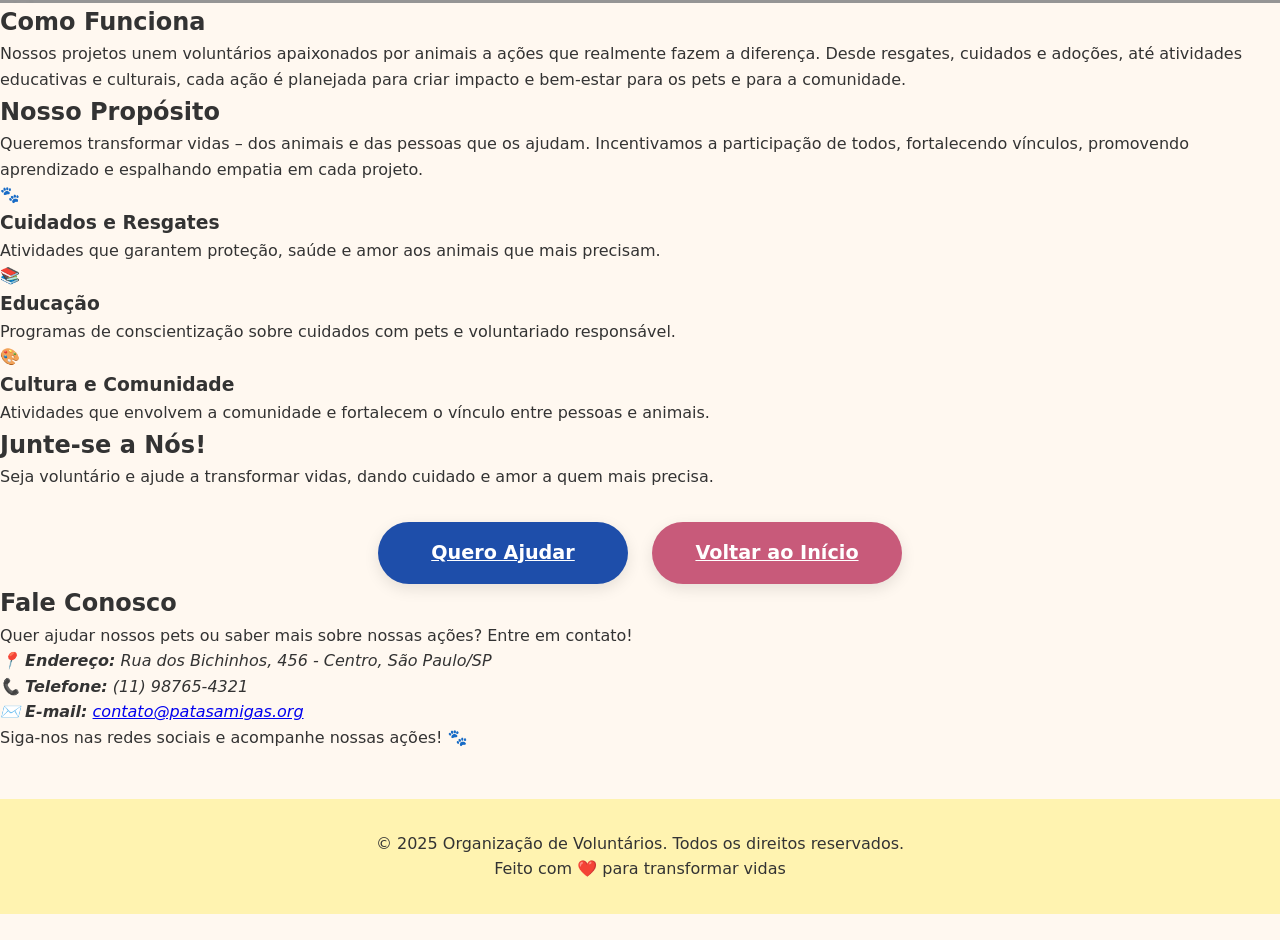
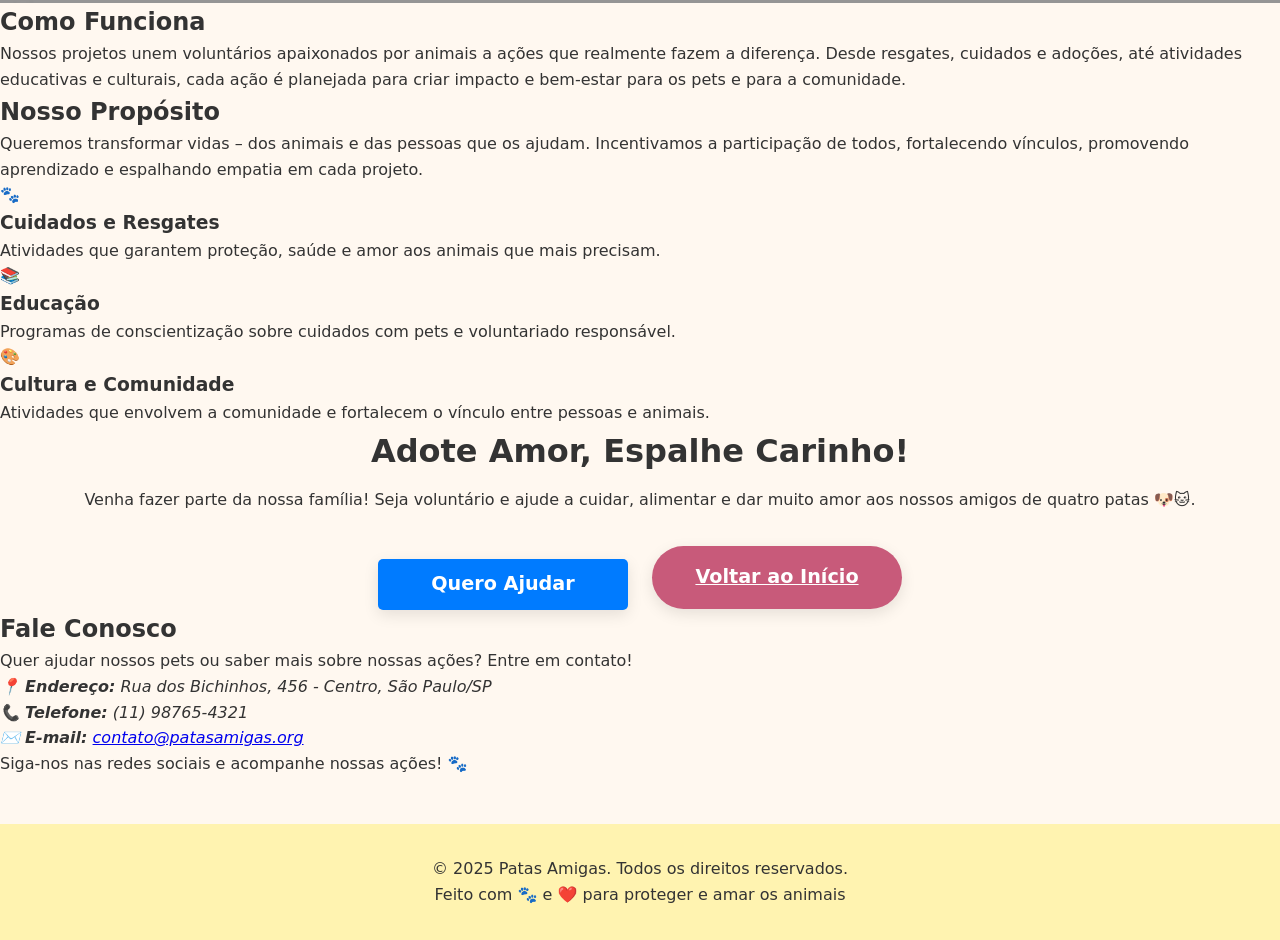
Before and after one commit to Yumizak/AulaDeProgramacaoWebPatasAmigas-main, a plain HTML site: page projeto.html in a window 1280 px wide. Shown: the part 867-1807 px from the top of the page. Before the commit the page ends 1781 px from the top, so only its background shows below. Drawn offline with Linux system fonts and the light colour scheme.

Commit message:
Novas imagens e organização de código

```diff
--- a/projeto.html
+++ b/projeto.html
@@ -10,10 +10,10 @@
     <!-- Header -->
     <header>
         <nav>
-            <div class="logo">💙 Voluntários</div>
+            <div class="logo">&#128062; Patas Amigas</div>
             <ul id="navMenu">
-                <li><a href="index.html">Início</a></li>
-                <li><a href="projeto.html" class="active">Projetos</a></li>
+                <li><a href="index.html" class="active">Início</a></li>
+                <li><a href="projeto.html">Projetos</a></li>
                 <li><a href="cadastro.html">Seja Voluntário</a></li>
             </ul>
         </nav>
@@ -60,8 +60,8 @@
 <!-- Call to Action -->
 <section class="cta">
     <div class="cta-content">
-        <h2>Junte-se a Nós!</h2>
-        <p>Seja voluntário e ajude a transformar vidas, dando cuidado e amor a quem mais precisa.</p>
+        <h2>Adote Amor, Espalhe Carinho!</h2>
+        <p>Venha fazer parte da nossa família! Seja voluntário e ajude a cuidar, alimentar e dar muito amor aos nossos amigos de quatro patas 🐶🐱.</p>
         <div class="cta-buttons">
             <a href="cadastro.html" class="btn-primary">Quero Ajudar</a>
             <a href="index.html" class="btn-secondary">Voltar ao Início</a>
@@ -83,10 +83,10 @@
 </section>
 
 
-    <!-- Footer -->
+   <!-- Footer -->
     <footer>
-        <p>&copy; 2025 Organização de Voluntários. Todos os direitos reservados.</p>
-        <p>Feito com ❤️ para transformar vidas</p>
+        <p>&copy; 2025 Patas Amigas. Todos os direitos reservados.</p>
+        <p>Feito com &#128062; e &#10084;&#65039; para proteger e amar os animais</p>
     </footer>
 
     <script src="script.js"></script>
--- a/style.css
+++ b/style.css
@@ -327,3 +327,27 @@ footer {
 .photo img:hover {
     transform: scale(1.05); /* leve zoom ao passar o mouse */
 }
+
+.cta {
+    display: flex;
+    justify-content: center;  /* Centraliza horizontalmente */
+    align-items: center;      /* Centraliza verticalmente */
+    flex-direction: column;   /* Coloca os itens um abaixo do outro */
+    text-align: center;       /* Centraliza o texto */
+    min-height: 20vh;        /* Ocupa toda a altura da tela */
+    background: #FFF8F0;      /* Exemplo de cor de fundo */
+}
+
+.cta-content h2 {
+    font-size: 2em;
+    margin-bottom: 10px;
+}
+
+.btn-primary {
+    display: inline-block;
+    margin-top: 15px;
+    padding: 10px 20px;
+    background-color: #007bff;
+    color: white;
+    text-decoration: none;
+    border-radius: 5px;
```
Also changed, not shown: cadastro.html (+7 -7 lines), index.html (+4 -2 lines), imagem/Imagem3.jpeg (added), imagem/Imagem3.jpg (deleted), imagem/Imagem3.webp (deleted), imagem/Imagem6.jpeg (added), imagem/teste.jpg (deleted), imagem/voluntario.jpg (deleted), 1 other file.
